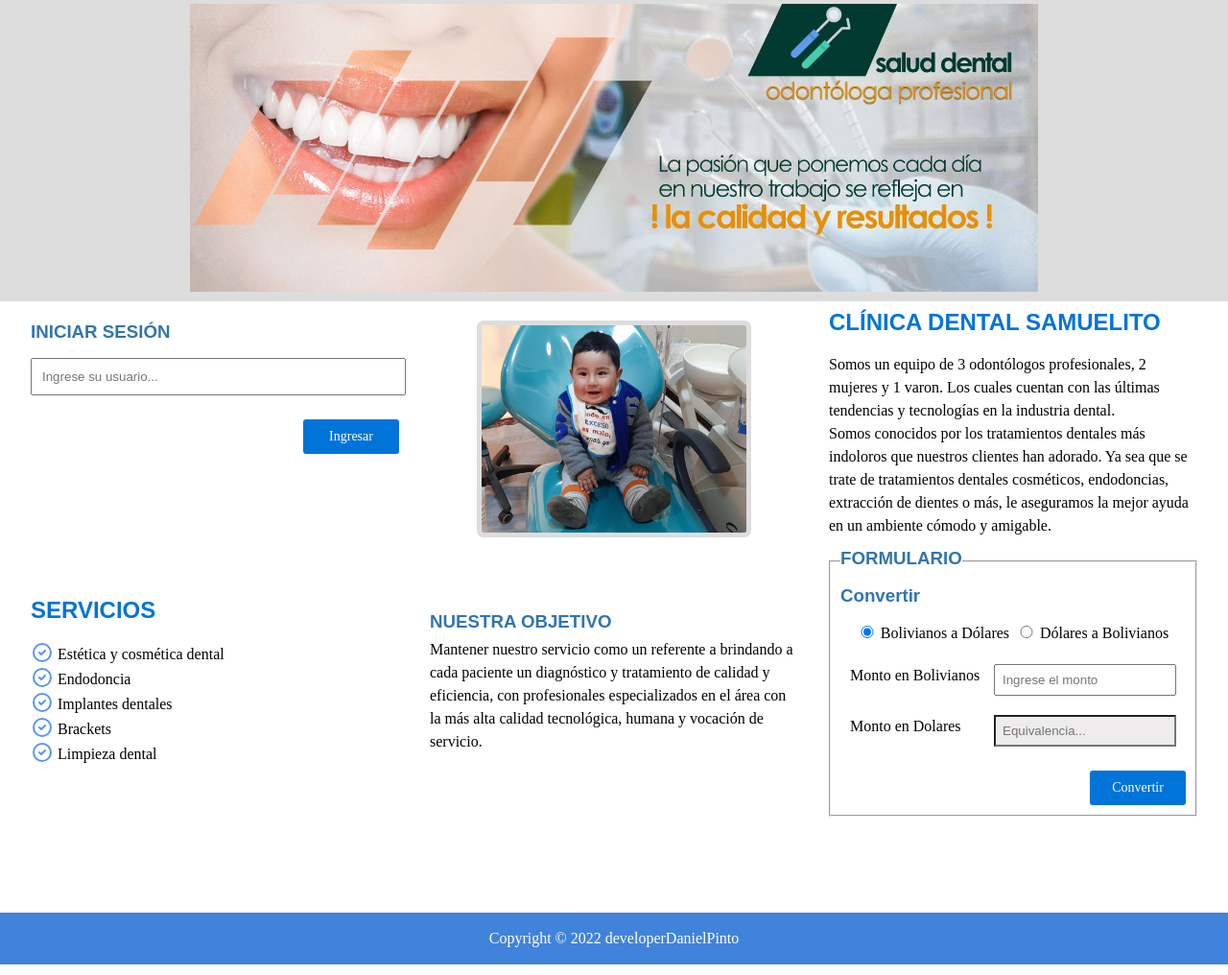
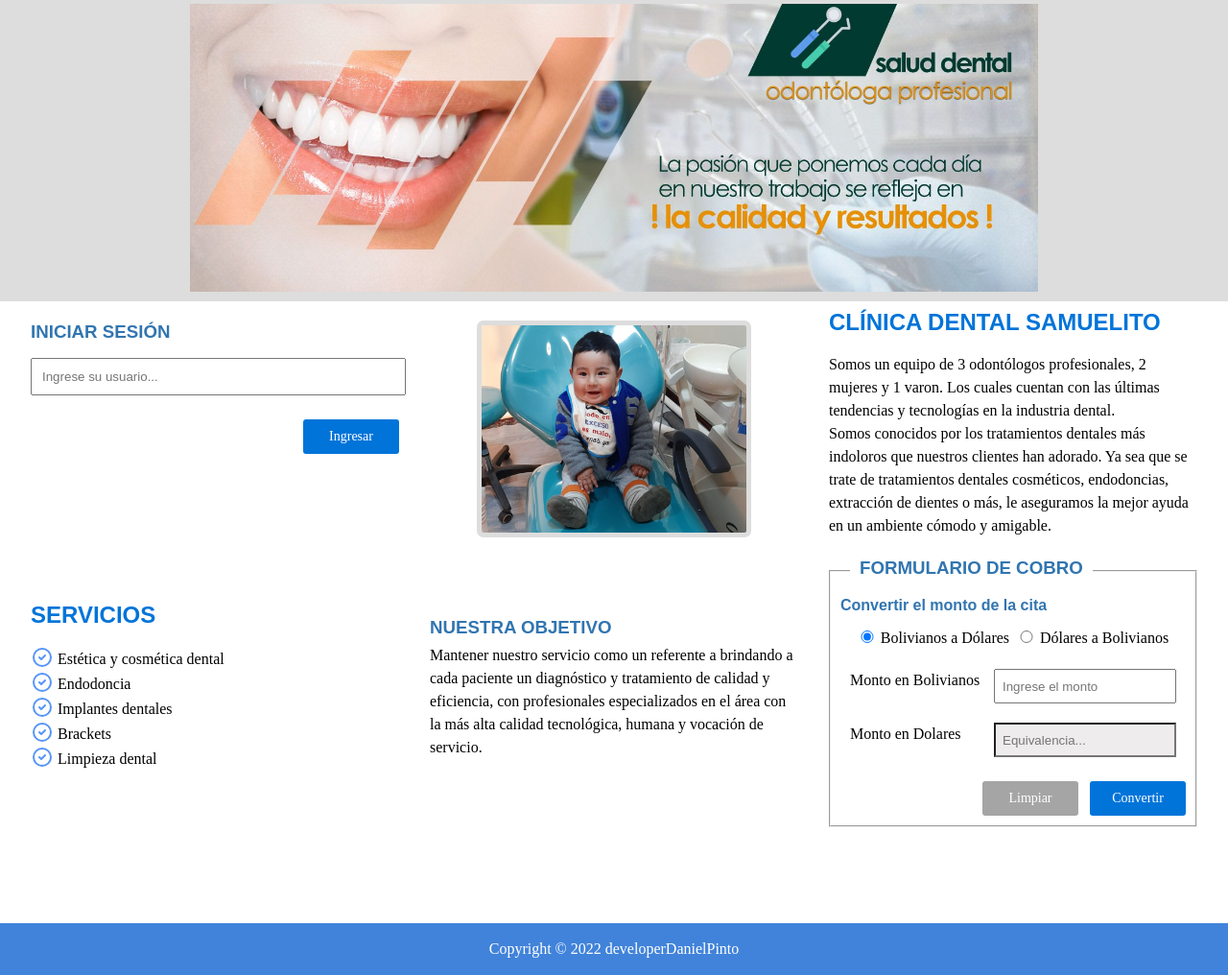
Before and after one commit to DanielVoley/clinica_dental_samuelito, a plain HTML site: page index.html in a window 1280 px wide. Shown: the part 70-1086 px from the top of the page at 96% size. Drawn offline with Linux system fonts and the light colour scheme.

Commit message:
Identacion y otros cambios

```diff
--- a/index.html
+++ b/index.html
@@ -1,5 +1,6 @@
 <!DOCTYPE html>
 <html lang="en">
+
 <head>
     <meta charset="UTF-8">
     <meta http-equiv="X-UA-Compatible" content="IE=edge">
@@ -7,20 +8,27 @@
     <title>Document</title>
 </head>
 <link rel="stylesheet" href="style.css">
+
 <body>
     <div class="principal">
         <!-- navbar -->
         <header id="nav-wrapper">
             <nav id="nav">
                 <div class="nav left">
-                    <a href="#home" class="nav-link active"><span class="nav-link-span"><span class="u-nav">Inicio</span></span></a>
-                    <a href="#about" class="nav-link"><span class="nav-link-span"><span class="u-nav">Pacientes</span></span></a>
-                    <a href="#work" class="nav-link"><span class="nav-link-span"><span class="u-nav">Doctores</span></span></a>
-                    <a href="#contact" class="nav-link"><span class="nav-link-span"><span class="u-nav">Citas</span></span></a>
+                    <a href="#home" class="nav-link active"><span class="nav-link-span"><span
+                                class="u-nav">Inicio</span></span></a>
+                    <a href="#about" class="nav-link"><span class="nav-link-span"><span
+                                class="u-nav">Pacientes</span></span></a>
+                    <a href="#work" class="nav-link"><span class="nav-link-span"><span
+                                class="u-nav">Doctores</span></span></a>
+                    <a href="#contact" class="nav-link"><span class="nav-link-span"><span
+                                class="u-nav">Citas</span></span></a>
                 </div>
                 <div class="nav right">
 
-                <span class="gradient skew divBienvenodo"><h1 class="logo un-skew">Bienvenid@ <span id="textuser"></span></h1></span>
+                    <span class="gradient skew divBienvenodo">
+                        <h1 class="logo un-skew">Bienvenid@ <span id="textuser"></span></h1>
+                    </span>
                     <button id="menu" class="btn-nav"><span class="fas fa-bars"></span></button>
                 </div>
 
@@ -51,18 +59,22 @@
                     </figure>
                 </article>
                 <article class="articleText">
-                        <h2>CLÍNICA  DENTAL  SAMUELITO</h2>
+                    <h2>CLÍNICA DENTAL SAMUELITO</h2>
                     <p>
-                            Somos un equipo de 3 odontólogos profesionales, 2 mujeres y 1 varon. Los cuales cuentan con las últimas tendencias y tecnologías en la industria dental.
+                        Somos un equipo de 3 odontólogos profesionales, 2 mujeres y 1 varon. Los cuales cuentan con las
+                        últimas tendencias y tecnologías en la industria dental.
                     </p>
                     <p>
-                            Somos conocidos por los tratamientos dentales más  indoloros que nuestros clientes han adorado. Ya sea que se trate de tratamientos dentales cosméticos, endodoncias, extracción de dientes o más, le aseguramos la mejor ayuda en un ambiente cómodo y amigable.
+                        Somos conocidos por los tratamientos dentales más indoloros que nuestros clientes han adorado.
+                        Ya sea que se trate de tratamientos dentales cosméticos, endodoncias, extracción de dientes o
+                        más, le aseguramos la mejor ayuda en un ambiente cómodo y amigable.
                     </p>
                 </article>
                 <article class="articleText">
                     <h2>SERVICIOS</h2>
                     <p>
-                    <svg class="iconchecklist" width="24" height="24" viewBox="0 0 24 24" stroke-width="2" stroke="#5795f8" fill="none" stroke-linecap="round" stroke-linejoin="round">
+                        <svg class="iconchecklist" width="24" height="24" viewBox="0 0 24 24" stroke-width="2"
+                            stroke="#5795f8" fill="none" stroke-linecap="round" stroke-linejoin="round">
                             <path stroke="none" d="M0 0h24v24H0z" fill="none"></path>
                             <circle cx="12" cy="12" r="9"></circle>
                             <path d="M9 12l2 2l4 -4"></path>
@@ -70,7 +82,8 @@
                         Estética y cosmética dental
                     </p>
                     <p>
-                    <svg class="iconchecklist" width="24" height="24" viewBox="0 0 24 24" stroke-width="2" stroke="#5795f8" fill="none" stroke-linecap="round" stroke-linejoin="round">
+                        <svg class="iconchecklist" width="24" height="24" viewBox="0 0 24 24" stroke-width="2"
+                            stroke="#5795f8" fill="none" stroke-linecap="round" stroke-linejoin="round">
                             <path stroke="none" d="M0 0h24v24H0z" fill="none"></path>
                             <circle cx="12" cy="12" r="9"></circle>
                             <path d="M9 12l2 2l4 -4"></path>
@@ -78,7 +91,8 @@
                         Endodoncia
                     </p>
                     <p>
-                    <svg class="iconchecklist" width="24" height="24" viewBox="0 0 24 24" stroke-width="2" stroke="#5795f8" fill="none" stroke-linecap="round" stroke-linejoin="round">
+                        <svg class="iconchecklist" width="24" height="24" viewBox="0 0 24 24" stroke-width="2"
+                            stroke="#5795f8" fill="none" stroke-linecap="round" stroke-linejoin="round">
                             <path stroke="none" d="M0 0h24v24H0z" fill="none"></path>
                             <circle cx="12" cy="12" r="9"></circle>
                             <path d="M9 12l2 2l4 -4"></path>
@@ -86,7 +100,8 @@
                         Implantes dentales
                     </p>
                     <p>
-                    <svg class="iconchecklist" width="24" height="24" viewBox="0 0 24 24" stroke-width="2" stroke="#5795f8" fill="none" stroke-linecap="round" stroke-linejoin="round">
+                        <svg class="iconchecklist" width="24" height="24" viewBox="0 0 24 24" stroke-width="2"
+                            stroke="#5795f8" fill="none" stroke-linecap="round" stroke-linejoin="round">
                             <path stroke="none" d="M0 0h24v24H0z" fill="none"></path>
                             <circle cx="12" cy="12" r="9"></circle>
                             <path d="M9 12l2 2l4 -4"></path>
@@ -94,7 +109,8 @@
                         Brackets
                     </p>
                     <p>
-                    <svg class="iconchecklist" width="24" height="24" viewBox="0 0 24 24" stroke-width="2" stroke="#5795f8" fill="none" stroke-linecap="round" stroke-linejoin="round">
+                        <svg class="iconchecklist" width="24" height="24" viewBox="0 0 24 24" stroke-width="2"
+                            stroke="#5795f8" fill="none" stroke-linecap="round" stroke-linejoin="round">
                             <path stroke="none" d="M0 0h24v24H0z" fill="none"></path>
                             <circle cx="12" cy="12" r="9"></circle>
                             <path d="M9 12l2 2l4 -4"></path>
@@ -105,7 +121,9 @@
                 <article class="articleText">
                     <h3>NUESTRA OBJETIVO</h3>
                     <p>
-                        Mantener nuestro servicio como un referente a brindando a cada paciente un diagnóstico y tratamiento de calidad y eficiencia, con profesionales especializados en el área con la más alta calidad tecnológica, humana y vocación de servicio.
+                        Mantener nuestro servicio como un referente a brindando a cada paciente un diagnóstico y
+                        tratamiento de calidad y eficiencia, con profesionales especializados en el área con la más alta
+                        calidad tecnológica, humana y vocación de servicio.
 
                     </p>
                 </article>
@@ -113,77 +131,37 @@
 
                     <form action="#">
                         <fieldset id="fsForm">
-                          <legend><h3>FORMULARIO</h3></legend>
-                          <h3>Convertir</h3>
+                            <legend>
+                                <h3>FORMULARIO DE COBRO</h3>
+                            </legend>
+                            <h4>Convertir el monto de la cita</h4>
                             <div class="forminputs forminputsradius">
-                                <label class="labelform">   <input type="radio" class="inputsformradio" name="conv" value="1" checked onchange="changeRadio(1)"> Bolivianos a Dólares</label>
-                                <label class="labelform"> <input type="radio" class="form-control inputsformradio" name="conv" onchange="changeRadio(2)" value="2"> Dólares a Bolivianos</label>
+                                <label class="labelform"> <input type="radio" class="inputsformradio" name="conv"
+                                        value="1" checked onchange="changeRadio(1)"> Bolivianos a Dólares</label>
+                                <label class="labelform"> <input type="radio" class="form-control inputsformradio"
+                                        name="conv" onchange="changeRadio(2)" value="2"> Dólares a Bolivianos</label>
                             </div>
 
                             <div class="forminputs">
                                 <label class="labelform">Monto en Bolivianos</label>
-                              <input type="text" class="form-control inputsform" id="inputconv1" placeholder="Ingrese el monto...">
+                                <input type="text" class="form-control inputsform" id="inputconv1"
+                                    placeholder="Ingrese el monto...">
                             </div>
 
                             <div class="forminputs">
                                 <label class="labelform">Monto en Dolares</label>
-                              <input type="text" class="form-control fondogray inputsform" id="inputconv2" placeholder="Equivalencia...">
+                                <input type="text" class="form-control fondogray inputsform" id="inputconv2"
+                                    placeholder="Equivalencia...">
                             </div>
                             <div class="divButton">
-                            <button type="button" id="btn-convertir" onclick="convertTipoCambio()" class="buttonsPrimary">Convertir</button>
+                                <button type="button" id="btn-limpiar" onclick="limpiarTipoCambio()"
+                                class="buttonsSecundary">Limpiar</button>
+                                &nbsp;&nbsp;&nbsp;
+                                <button type="button" id="btn-convertir" onclick="convertTipoCambio()"
+                                    class="buttonsPrimary">Convertir</button>
                             </div>
                         </fieldset>
                     </form>
-
-                    <script>
-
-                        document.addEventListener("DOMContentLoaded", function(event) {
-                            changeRadio(1);
-                        });
-                        function convertTipoCambio() {
-                            var radios = document.getElementsByName('conv');
-                            for (var radio of radios)
-                            {
-                                if (radio.checked) {
-                                    if (radio.value == '1') {
-                                        var element1 = document.getElementById("inputconv1");
-                                        var res1 = parseFloat(element1.value);
-                                        var res = res1 / 6.96;
-                                        document.getElementById("inputconv2").value = res.toFixed(2);
-
-                                    }else if(radio.value == '2'){
-                                        var element2 = document.getElementById("inputconv2");
-                                        var res1 = parseFloat(element2.value);
-                                        var res = res1 * 6.96;
-                                        document.getElementById("inputconv1").value = res.toFixed(2);
-                                    }
-                                }
-                            }
-                        }
-                        function changeRadio(val) {
-                            if (val == '1') {
-                                var element1 = document.getElementById("inputconv1");
-                                var element2 = document.getElementById("inputconv2");
-                                element1.classList.remove("fondogray");
-                                element2.classList.add("fondogray");
-                                element1.setAttribute('placeholder', 'Ingrese el monto');
-                                element2.setAttribute('placeholder', 'Equivalencia...');
-                            }else if(val == '2'){
-                                var element1 = document.getElementById("inputconv1");
-                                var element2 = document.getElementById("inputconv2");
-                                element1.classList.add("fondogray");
-                                element2.classList.remove("fondogray");
-                                element1.setAttribute('placeholder', 'Equivalencia...');
-                                element2.setAttribute('placeholder', 'Ingrese el monto');
-                            }
-                        }
-
-                        function setNameUser() {
-                            var username = document.getElementById("inputNameUser").value;
-                            document.getElementById('textuser').innerHTML  = username;
-
-                        }
-                    </script>
                 </article>
             </section>
 
@@ -200,7 +178,70 @@
     </div>
 
     <script>
+        document.addEventListener("DOMContentLoaded", function (event) {
+            changeRadio(1);
+        });
 
+        function convertTipoCambio() {
+            var radios = document.getElementsByName('conv');
+            for (var radio of radios) {
+                if (radio.checked) {
+                    if (radio.value == '1') {
+                        var element1 = document.getElementById("inputconv1");
+                        var res1 = parseFloat(element1.value);
+                        if (res1 >= 0) {
+                            var res = res1 / 6.96;
+                            document.getElementById("inputconv2").value = res.toFixed(2);
+                        } else {
+                            alert('No se tiene registrado un monto para convertir');
+                        }
+
+                    } else if (radio.value == '2') {
+                        var element2 = document.getElementById("inputconv2");
+                        var res1 = parseFloat(element2.value);
+                        if (res1 >= 0) {
+                            var res = res1 * 6.96;
+                            document.getElementById("inputconv1").value = res.toFixed(2);
+                        } else {
+                            alert('No se tiene registrado un monto para convertir');
+                        }
+
+                    }
+                }
+            }
+        }
+
+        function changeRadio(val) {
+            if (val == '1') {
+                var element1 = document.getElementById("inputconv1");
+                var element2 = document.getElementById("inputconv2");
+                element1.classList.remove("fondogray");
+                element2.classList.add("fondogray");
+                element1.setAttribute('placeholder', 'Ingrese el monto');
+                element2.setAttribute('placeholder', 'Equivalencia...');
+            } else if (val == '2') {
+                var element1 = document.getElementById("inputconv1");
+                var element2 = document.getElementById("inputconv2");
+                element1.classList.add("fondogray");
+                element2.classList.remove("fondogray");
+                element1.setAttribute('placeholder', 'Equivalencia...');
+                element2.setAttribute('placeholder', 'Ingrese el monto');
+            }
+        }
+
+        function setNameUser() {
+            var username = document.getElementById("inputNameUser").value;
+            document.getElementById('textuser').innerHTML = username;
+
+        }
+
+        function limpiarTipoCambio() {
+            var element1 = document.getElementById("inputconv1");
+            var element2 = document.getElementById("inputconv2");
+            element1.value = "";
+            element2.value = "";
+        }
     </script>
 </body>
+
 </html>
--- a/style.css
+++ b/style.css
@@ -1,13 +1,14 @@
-*{
+* {
   margin: 0;
   padding: 0;
 }
-.principal{
+
+.principal {
   display: flex;
   flex-wrap: wrap;
 }
 
-#navMenu{
+#navMenu {
   display: flex;
   width: 100%;
   flex-direction: row;
@@ -24,12 +25,13 @@
     background-size: 100%;
     background-repeat: no-repeat;
 } */
-.menu{
+.menu {
   width: 70%;
   /* background-color: rgb(31, 149, 131); */
   flex-direction: column;
 }
-.figureBanner{
+
+.figureBanner {
   height: 100%;
   /* text-align: center; */
   display: flex;
@@ -38,13 +40,15 @@
   flex-direction: row;
   justify-content: center;
 }
-.imgCentral{
+
+.imgCentral {
   width: 80%;
   border: solid 5px #ddd;
   border-radius: 7px;
   /* height: 100%; */
 }
-figure#figureCentral{
+
+figure#figureCentral {
   margin-top: 10px;
   margin-left: 20px;
   margin-right: 20px;
@@ -56,66 +60,77 @@ figure#figureCentral{
   flex-direction: row;
   justify-content: center;
 }
-main{
+
+main {
   width: 100%;
   /* background-color: rgb(62, 148, 147); */
   /* background-image: url(https://i.pinimg.com/236x/ec/58/d3/ec58d32dcc54b611203f96d71c8b6824.jpg); */
   background-size: 100%;
 
 }
+
 /* section{
     display: flex;
     flex-wrap: wrap;
     justify-content: space-evenly;
 } */
-.imgLogo{
+.imgLogo {
   width: 100px;
 }
-article{
+
+article {
   margin-top: 10px;
   display: flex;
   width: 30%;
   flex-direction: column;
+  /* border: 1px solid gray; */
 }
-.articleText{
+
+.articleText {
   display: flex;
   flex-direction: column;
   justify-content: center;
   align-content: center;
 }
-h3{
+
+h3 {
   font-family: "Saira Semi Condensed", sans-serif;
   padding-bottom: 5px;
   color: #3175b0;
 }
-.articleText h2{
+
+.articleText h2 {
   font-family: "Saira Semi Condensed", sans-serif;
   padding-bottom: 20px;
   color: #0074d9;
 }
-.divLabel{
+
+.divLabel {
   padding: 10px;
   padding-left: 0;
 }
-.divInputs{
+
+.divInputs {
   padding: 10px;
   padding-left: 0;
   padding-top: 0;
 
 }
-.divButton{
+
+.divButton {
   margin-top: 15px;
   display: flex;
   flex-direction: row;
   justify-content: end;
 }
-.inputuser{
-    padding:10px;
+
+.inputuser {
+  padding: 10px;
 
   width: 98%;
 }
 
-.buttonsPrimary{
+.buttonsPrimary {
   width: 100px;
   font-family: inherit;
   font-size: .875rem;
@@ -134,34 +149,79 @@ vertical-align: middle;
   background-color: #0074d9;
   border-radius: 3px;
 }
-.buttonsPrimary, .buttonsPrimary:hover {
+
+.buttonsPrimary,
+.buttonsPrimary:hover {
   text-decoration: none;
 }
 
-#fsForm{
+.buttonsSecundary {
+  width: 100px;
+  font-family: inherit;
+  font-size: .875rem;
+  font-weight: 700;
+  font-weight: 500;
+  cursor: pointer;
+  display: inline-block;
+  line-height: 1.125rem;
+  padding: .5rem 1rem;
+  margin: 0;
+  height: auto;
+  border: 1px solid transparent;
+  vertical-align: middle;
+  -webkit-appearance: none;
+  color: #fff;
+  background-color: #a5a5a5;
+  border-radius: 3px;
+}
+
+.buttonsSecundary,
+.buttonsSecundary:hover {
+  text-decoration: none;
+}
+
+legend {
+  padding: 10px;
+  margin: 10px;
+  margin-top: 10px;
+  margin-bottom: -10px;
+}
+
+h4{
+  font-family: "Saira Semi Condensed", sans-serif;
+  padding-bottom: 0px;
+  color: #3175b0;
+}
+#fsForm {
   padding: 10px;
 }
-.forminputs{
+
+.forminputs {
   display: flex;
   flex-direction: row;
   padding: 10px;
 }
-.forminputsradius{
+
+.forminputsradius {
   justify-content: space-evenly;
 }
-.labelform{
+
+.labelform {
   min-width: 150px;
 }
-.inputsform{
-    padding:7px;
+
+.inputsform {
+  padding: 7px;
   width: 100%;
+  height: 18px;
 }
-.inputsformradio{
-    padding:0px;
+
+.inputsformradio {
+  padding: 0px;
   width: 20px;
 }
 
-footer{
+footer {
   color: white;
   width: 100%;
   background-color: rgb(65, 131, 218);
@@ -171,7 +231,7 @@ footer{
 }
 
 
-h5{
+h5 {
   background-color: black;
   border-radius: 10px;
   padding: 5px;
@@ -214,7 +274,8 @@ h5{
   width: calc(100% - 1px);
   height: calc(100% - 1px);
 }
-#btnLenny{
+
+#btnLenny {
   text-decoration: none;
   padding: 10px;
   font-weight: 600;
@@ -224,12 +285,13 @@ h5{
   border-radius: 6px;
   border: 2px solid darkviolet;
 }
-  #btnLenny:hover{
+
+#btnLenny:hover {
   color: darkviolet;
   background-color: lightpink;
 }
 
-  #btnDaniel{
+#btnDaniel {
   background-image: -webkit-linear-gradient(top, green, #2079b0);
   background-image: -moz-linear-gradient(top, green, #2079b0);
   background-image: -ms-linear-gradient(top, green, #2079b0);
@@ -237,21 +299,26 @@ h5{
   background-image: linear-gradient(to bottom, green, #2079b0);
   -webkit-border-radius: 28;
   -moz-border-radius: 28;
-  border-radius: 28px;text-shadow: 3px 2px 1px #9daef5;
+  border-radius: 28px;
+  text-shadow: 3px 2px 1px #9daef5;
   -webkit-box-shadow: 6px 5px 24px #666666;
   -moz-box-shadow: 6px 5px 24px #666666;
-  box-shadow: 6px 5px 24px #666666;font-family: Arial;
+  box-shadow: 6px 5px 24px #666666;
+  font-family: Arial;
   color: #fafafa;
   font-size: 27px;
   padding: 19px;
   text-decoration: none;
 }
-  #btnDaniel:hover{
-    background: #2079b0;  background-image: -webkit-linear-gradient(top, #2079b0, #eb94d0);
+
+#btnDaniel:hover {
+  background: #2079b0;
+  background-image: -webkit-linear-gradient(top, #2079b0, #eb94d0);
   background-image: -moz-linear-gradient(top, #2079b0, #eb94d0);
   background-image: -ms-linear-gradient(top, #2079b0, #eb94d0);
   background-image: -o-linear-gradient(top, #2079b0, #eb94d0);
-  background-image: linear-gradient(to bottom, #2079b0, #eb94d0);  text-decoration: none;
+  background-image: linear-gradient(to bottom, #2079b0, #eb94d0);
+  text-decoration: none;
 }
 
 ul.lista {
@@ -304,14 +371,16 @@ button {
 /* section {
     height: 100vh;
   } */
-  .fondogray{
+.fondogray {
   background-color: rgb(238, 236, 236);
 }
+
 #sectionHome {
   background-color: #ddd;
   height: 300px;
   padding: 10px;
 }
+
 #sectionArticles {
   /* background-color: #ddd; */
   background-color: white;
@@ -321,7 +390,8 @@ button {
   justify-content: space-evenly;
   margin-bottom: 100px;
 }
-  .iconchecklist{
+
+.iconchecklist {
   margin-bottom: -5px;
 }
 
@@ -347,9 +417,11 @@ button {
 }
 
 /*-------------Nav-------------*/
-  .divBienvenodo{
-       display: flex; align-items: center;
+.divBienvenodo {
+  display: flex;
+  align-items: center;
 }
+
 #nav-wrapper {
   overflow: hidden;
   width: 100%;
@@ -369,6 +441,7 @@ button {
   height: 4em;
   /* overflow: hidden; */
 }
+
 #nav.nav-visible {
   height: 100%;
   overflow: auto;
@@ -396,6 +469,7 @@ button {
   margin-right: 15px;
   /* margin-right: auto; */
 }
+
 span.gradient:hover {
   animation-name: logo-hover;
   animation-duration: 0.3s;
@@ -410,7 +484,10 @@ button {
   color: #fff;
 }
 
-  h1.logo a, a:active, a:hover, a:visited {
+h1.logo a,
+a:active,
+a:hover,
+a:visited {
   text-decoration: none;
   color: #fff;
 }
@@ -421,7 +498,9 @@ button {
   border-top: 0.5px solid #ddd;
 }
 
-  a:link, a:visited, a:active {
+a:link,
+a:visited,
+a:active {
   text-decoration: none;
   color: #57aaf8;
 }
@@ -448,13 +527,16 @@ button {
   #nav-wrapper {
     overflow: hidden;
   }
+
   #nav {
     overflow: hidden;
     flex-direction: row;
   }
+
   .nav-link {
     border-top: none;
   }
+
   .right {
     /* overflow: hidden; */
     flex-direction: row;
@@ -463,37 +545,47 @@ button {
     left: 1em;
     height: auto;
   }
+
   .btn-nav {
     display: none;
   }
-    .nav a:link.active, a:visited.active, a:active.active {
+
+  .nav a:link.active,
+  a:visited.active,
+  a:active.active {
     background: #5795f8;
     background: -webkit-linear-gradient(45deg, #548dae, #585eff);
     background: linear-gradient(45deg, #57bdf8, #5869ff);
     color: #fff;
   }
+
   .nav-link-span {
     transform: skew(20deg);
     display: inline-block;
   }
+
   .nav-link {
     transform: skew(-20deg);
     color: #777;
     text-decoration: none;
   }
+
   .nav-link:last-child {
     padding-right: 3em;
   }
+
   a:hover.nav-link:not(.active) {
     color: #444;
     background: #ddd;
     background: linear-gradient(45deg, #fff, #ddd);
   }
 }
+
 @keyframes logo-hover {
   20% {
     padding-right: 0em;
   }
+
   100% {
     padding-right: 5em;
   }
```
Lines whose indentation alone changed are shown as unchanged.
